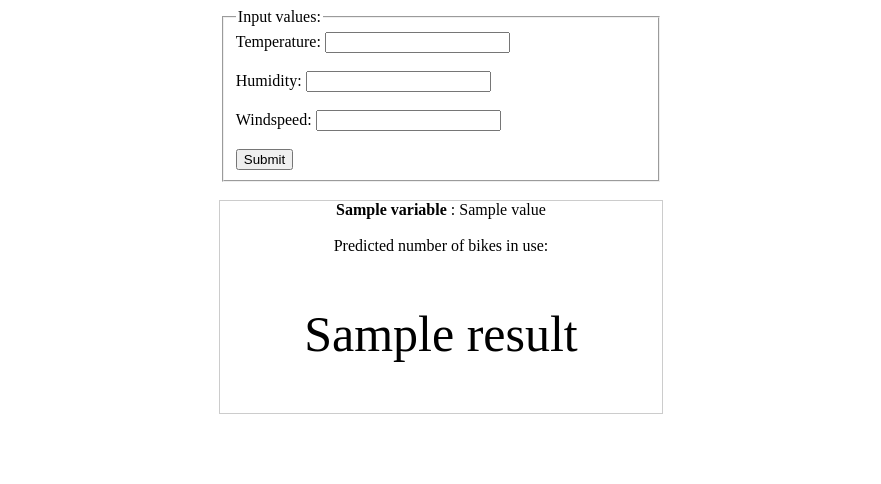
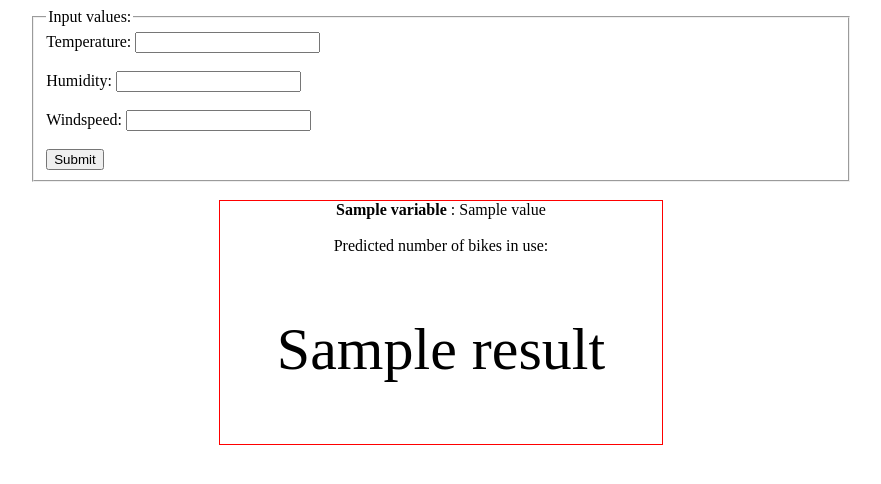
Before and after one commit to SreejithBalasubramanyan/regression, a Flask app: template templates/main.html in a window 1280 px wide. Shown: the top 484 px of the page, without its empty margins (199-1080 px from the left). Run offline with Flask 2, Linux system fonts and the light colour scheme; the template is opened without the code that fills it: most values are stand-ins (such as "Sample title", 1, 10 or a date in 2020); parts of the project's set-up code (start-up, migrations or seed data) failed here and were passed over.

Commit message:
Update main.html

```diff
--- a/templates/main.html
+++ b/templates/main.html
@@ -3,13 +3,13 @@
 <style>
 form {
     margin: auto;
-    width: 35%;
+    width: 65%;
 }
 
 .result {
     margin: auto;
     width: 35%;
-    border: 1px solid #ccc;
+    border: 1px solid red;
 }
 </style>
 
@@ -40,7 +40,7 @@ form {
     	{% endfor %}
 		<br>
     	<br> Predicted number of bikes in use:
-   		<p style="font-size:50px">{{ result }}</p>
+   		<p style="font-size:60px">{{ result }}</p>
     {% endif %}
 </div>
 
```
